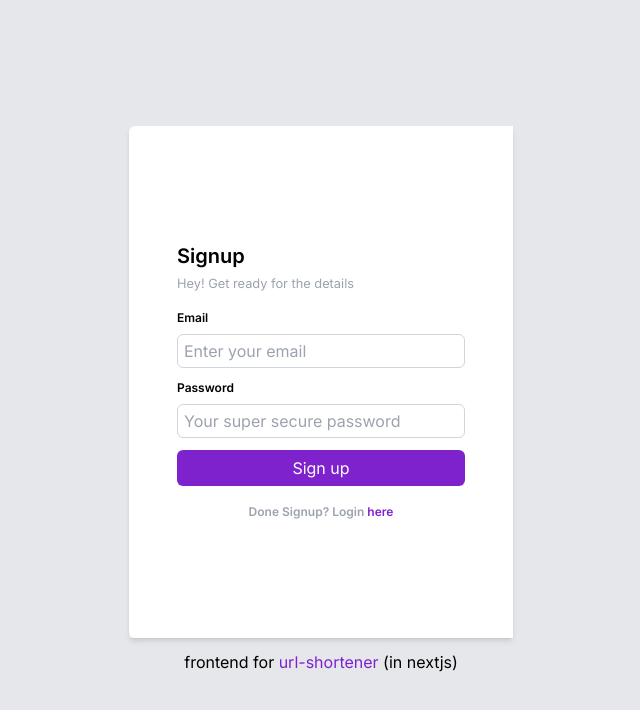
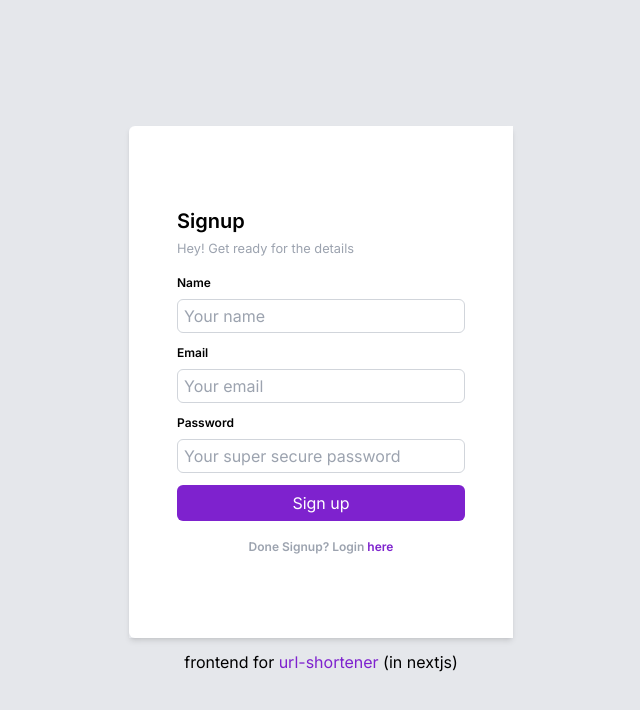
Before and after one commit to arnavrneo/url-shortener, a Next.js app in the folder url-shortener/frontend/: page /signup in a window 1280 px wide. Shown: the top 710 px of the page, without its empty margins (319-959 px from the left). Built offline with nearby package versions, Linux system fonts and the light colour scheme.

Commit message:
nextjs update

```diff
--- a/url-shortener/frontend/app/main/page.jsx
+++ b/url-shortener/frontend/app/main/page.jsx
@@ -5,7 +5,7 @@ import FourOOne from "@/pages/Unauthorized";
 import {useRouter} from "next/navigation";
 
 function Main() {
-  const [userData, setUserData] = useState('');
+  const [userName, setUserName] = useState('');
   const [logged, setLogged] = useState(false);
   const [url, setUrl] = useState('');
   const [visible, setVisible] = useState(false);
@@ -23,7 +23,7 @@ function Main() {
 
             if (response.ok) {
               const content = await response.json();
-              setUserData(content.message);
+                setUserName(content.username);
               setLogged(true)
             } else {
               setLogged(false)
@@ -33,7 +33,7 @@ function Main() {
   }, []);
 
 
-  const handleSubmit = async (e) => {
+  const handleShorten = async (e) => {
       e.preventDefault();
 
       const formData = new FormData();
@@ -85,11 +85,11 @@ function Main() {
               <div className="flex flex-wrap content-center justify-center ">
                 <h1 className="text-xl font-semibold">url-shortener</h1>
               </div>
-                <small className="text-gray-400 mt-4 flex flex-wrap content-center justify-center ">Welcome {userData.Email}</small>
+                <small className="text-gray-400 mt-4 flex flex-wrap content-center justify-center ">Welcome {userName}</small>
               <small className="text-gray-400 mt-4 flex flex-wrap content-center justify-center ">Short your url!</small>
 
 
-              <form onSubmit={handleSubmit} className="mt-4">
+              <form onSubmit={handleShorten} className="mt-4">
                 <div className="mb-3">
                   <label className="mb-2 block text-xs font-semibold">Your url  </label>
                   <input onChange={(e) => setUrl(e.target.value)} type="url" name="url" placeholder="Enter a URL" className="block w-full rounded-md border border-gray-300 focus:border-purple-700 focus:outline-none focus:ring-1 focus:ring-purple-700 py-1 px-1.5 text-gray-500" required/>
--- a/url-shortener/frontend/app/page.jsx
+++ b/url-shortener/frontend/app/page.jsx
@@ -1,9 +1,11 @@
 "use client"
 
-import {useState} from "react";
+import React, {useState} from "react";
 import {useRouter} from "next/navigation";
 
 export default function Login() {
+  // form field name depends on these names
+  const [username, setUsername] = useState('');
   const [email, setEmail] = useState('');
   const [password, setPassword] = useState('')
   const router = useRouter();
@@ -17,11 +19,16 @@ export default function Login() {
         credentials: "include",
         headers: {"Content-Type": "application/json"},
         body: JSON.stringify({
+          username,
               email,
               password,
             }),
       });
-
+      console.log(JSON.stringify({
+        username,
+        email,
+        password,
+      }))
       if (response.ok) { // response.ok => for 200 http code; not data.ok
         await router.push('/main');
       } else {
@@ -45,6 +52,10 @@ export default function Login() {
               <small className="text-gray-400">Welcome! Please enter your details</small>
 
               <form onSubmit={handleSubmit} className="mt-4">
+                <div className="mb-3">
+                  <label className="mb-2 block text-xs font-semibold">Name</label>
+                  <input onChange={(e) => setUsername(e.target.value)} name="username" type="username" placeholder="Your name" className="block w-full rounded-md border border-gray-300 focus:border-purple-700 focus:outline-none focus:ring-1 focus:ring-purple-700 py-1 px-1.5 text-gray-500" required />
+                </div>
                 <div className="mb-3">
                   <label className="mb-2 block text-xs font-semibold">Email</label>
                   <input onChange={(e) => setEmail(e.target.value)} type="email" placeholder="Enter your email" className="block w-full rounded-md border border-gray-300 focus:border-purple-700 focus:outline-none focus:ring-1 focus:ring-purple-700 py-1 px-1.5 text-gray-500" required/>
--- a/url-shortener/frontend/app/signup/page.jsx
+++ b/url-shortener/frontend/app/signup/page.jsx
@@ -4,6 +4,7 @@ import React, {useState} from 'react'
 import {useRouter} from "next/navigation";
 
 function Signup() {
+  const [username, setUsername] = useState('');
   const [email, setEmail] = useState('');
   const [password, setPassword] = useState('');
   const router = useRouter();
@@ -19,6 +20,7 @@ function Signup() {
           "Content-Type": "application/json",
         },
         body: JSON.stringify({
+          username,
           email,
           password,
         })
@@ -48,8 +50,12 @@ function Signup() {
 
               <form onSubmit={handleSubmit} className="mt-4">
                 <div className="mb-3">
+                  <label className="mb-2 block text-xs font-semibold">Name</label>
+                  <input onChange={(e) => setUsername(e.target.value)} type="username" placeholder="Your name" className="block w-full rounded-md border border-gray-300 focus:border-purple-700 focus:outline-none focus:ring-1 focus:ring-purple-700 py-1 px-1.5 text-gray-500" required />
+                </div>
+                <div className="mb-3">
                   <label className="mb-2 block text-xs font-semibold">Email</label>
-                  <input onChange={(e) => setEmail(e.target.value)} type="email" placeholder="Enter your email" className="block w-full rounded-md border border-gray-300 focus:border-purple-700 focus:outline-none focus:ring-1 focus:ring-purple-700 py-1 px-1.5 text-gray-500" required />
+                  <input onChange={(e) => setEmail(e.target.value)} type="email" placeholder="Your email" className="block w-full rounded-md border border-gray-300 focus:border-purple-700 focus:outline-none focus:ring-1 focus:ring-purple-700 py-1 px-1.5 text-gray-500" required />
                 </div>
 
                 <div className="mb-3">
--- a/url-shortener/frontend/middleware.js
+++ b/url-shortener/frontend/middleware.js
@@ -1,10 +1,11 @@
 import { NextResponse } from 'next/server'
 
+// TODO: implement this if everything else works out
 // This function can be marked `async` if using `await` inside
 export async function middleware(request) {
 
     try {
-        const response = await fetch(process.env.NEXT_PUBLIC_ENDPOINT + "/api/auth", {
+        const response = await fetch(process.env.NEXT_PUBLIC_ENDPOINT + "/auth", {
             method: "POST",
             credentials: "include"
         })
```
